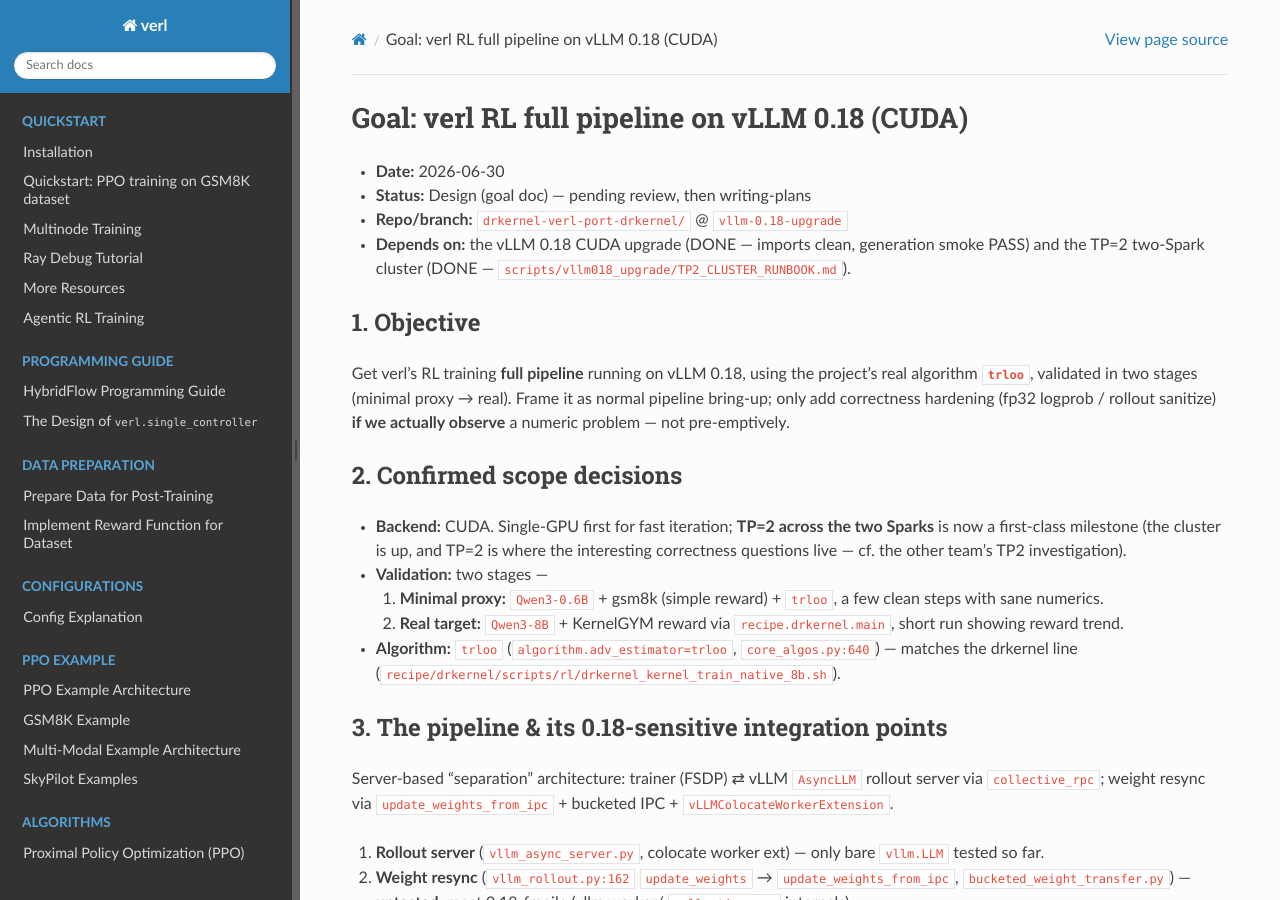
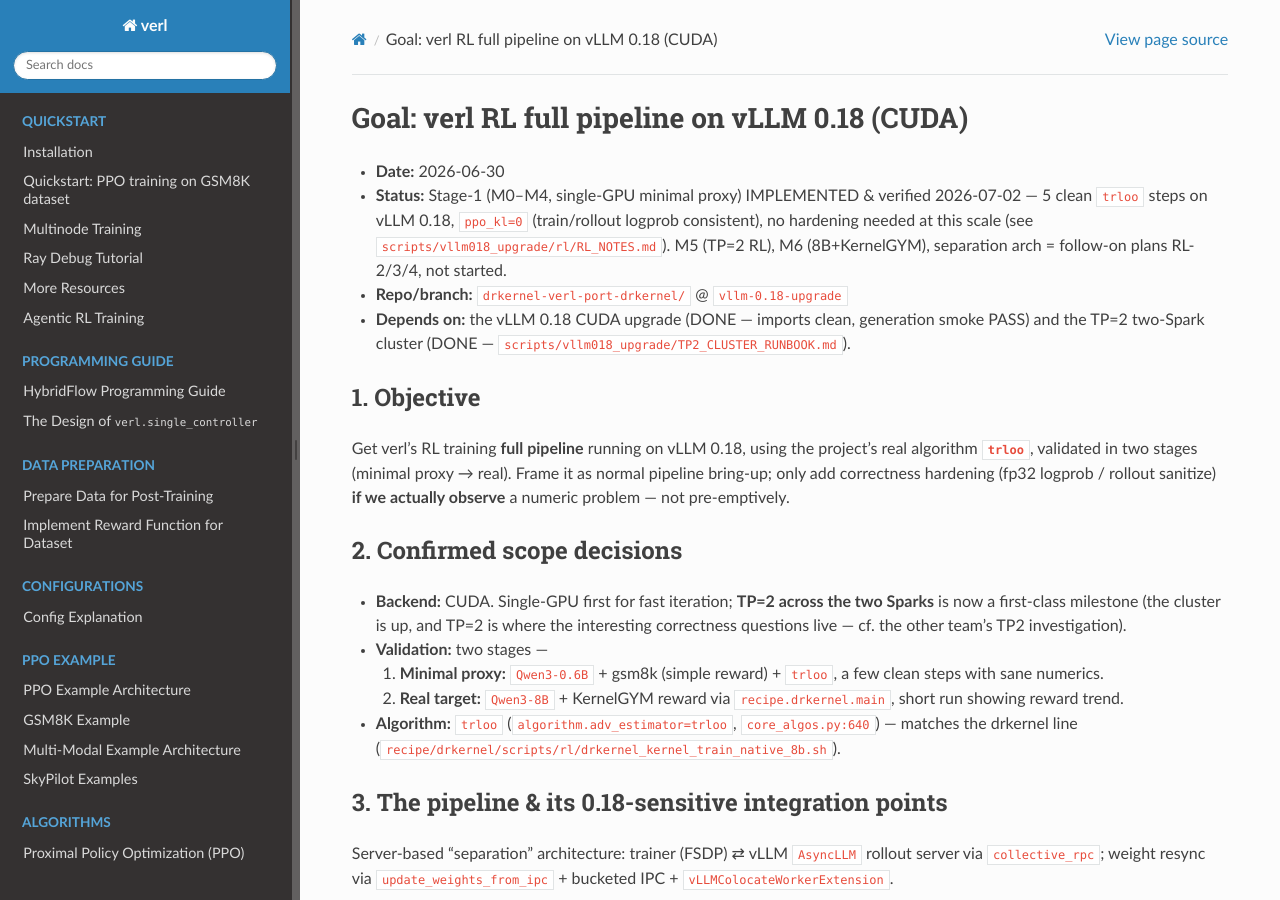
Before and after one commit to yiju-zhao/verl-vllm, a Sphinx documentation site: the page built from docs/superpowers/specs/2026-06-30-vllm018-rl-pipeline-design.md, in a window 1280 px wide and 900 px high. Built offline with Sphinx 7.4.7 and the Read the Docs theme 3.1.0, drawn with Linux system fonts in a browser that asks for light colours; comment, search, counter and statistics services are not loaded.

Commit message:
docs: mark RL Stage-1 (single-GPU minimal proxy) implemented & verified
Co-Authored-By: Claude Opus 4.8 (1M context) <noreply@anthropic.com>

```diff
--- a/docs/superpowers/specs/2026-06-30-vllm018-rl-pipeline-design.md
+++ b/docs/superpowers/specs/2026-06-30-vllm018-rl-pipeline-design.md
@@ -1,7 +1,10 @@
 # Goal: verl RL full pipeline on vLLM 0.18 (CUDA)
 
 - **Date:** 2026-06-30
-- **Status:** Design (goal doc) — pending review, then writing-plans
+- **Status:** Stage-1 (M0–M4, single-GPU minimal proxy) IMPLEMENTED & verified 2026-07-02 —
+  5 clean `trloo` steps on vLLM 0.18, `ppo_kl=0` (train/rollout logprob consistent), no
+  hardening needed at this scale (see `scripts/vllm018_upgrade/rl/RL_NOTES.md`). M5 (TP=2
+  RL), M6 (8B+KernelGYM), separation arch = follow-on plans RL-2/3/4, not started.
 - **Repo/branch:** `drkernel-verl-port-drkernel/` @ `vllm-0.18-upgrade`
 - **Depends on:** the vLLM 0.18 CUDA upgrade (DONE — imports clean, generation smoke PASS)
   and the TP=2 two-Spark cluster (DONE — `scripts/vllm018_upgrade/TP2_CLUSTER_RUNBOOK.md`).
```
